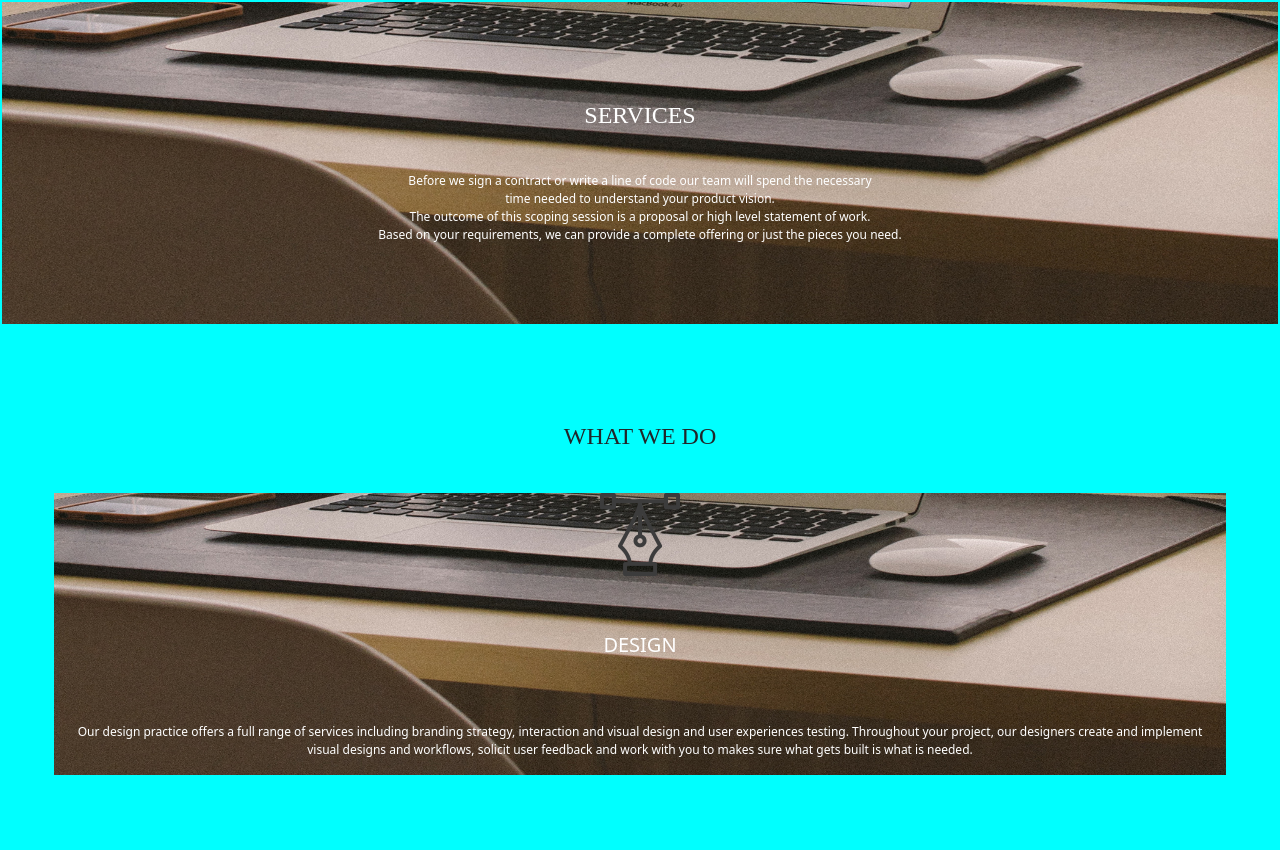
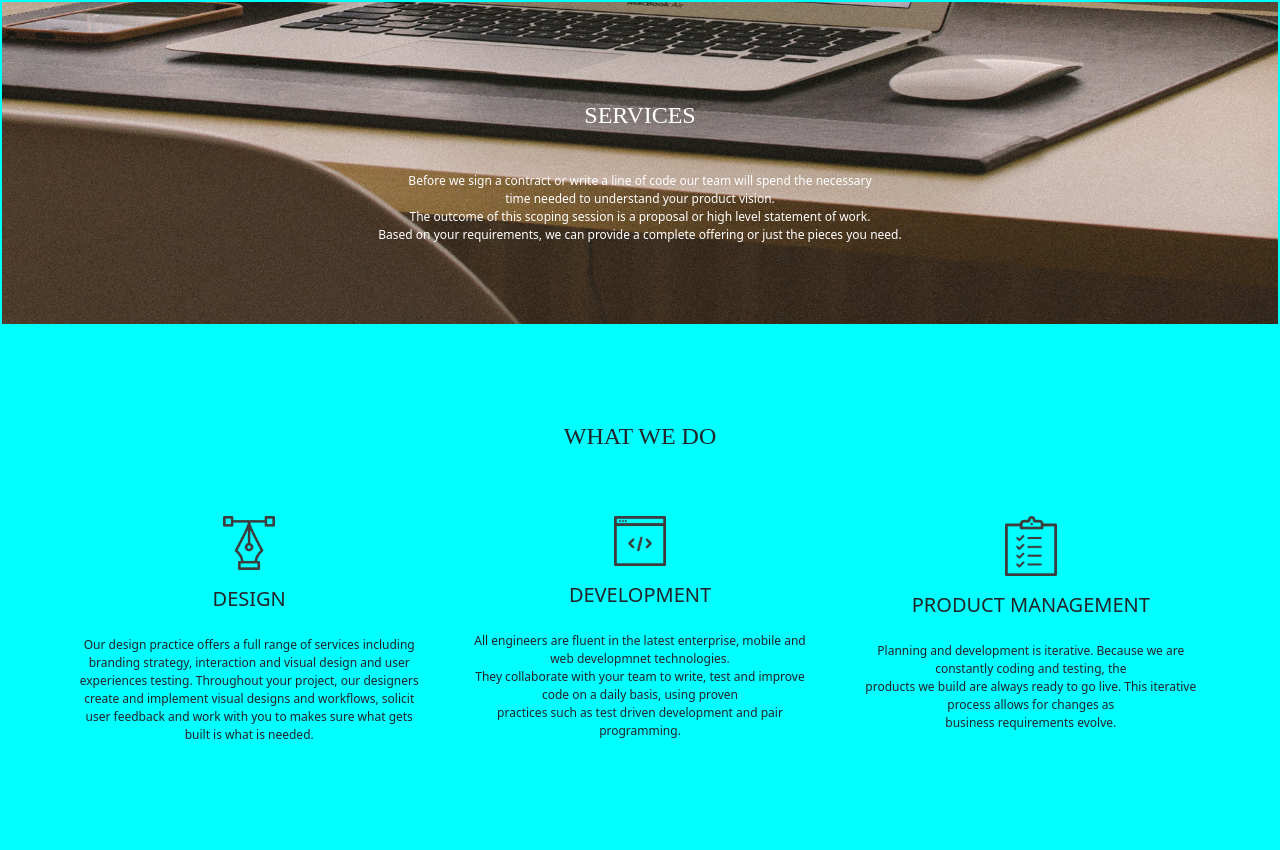
Before and after one commit to Jidraph1/DelaniStudio, a plain HTML site: page index.html in a window 1280 px wide. Shown: the part 1191-2041 px from the top of the page. Drawn offline with nearby package versions, Linux system fonts and the light colour scheme; files whose address does not match are found by name.

Commit message:
development and product management

```diff
--- a/index.html
+++ b/index.html
@@ -43,11 +43,11 @@
             you need.</p>
 
     </div>
-
+<!--
     <div class="container-fluid">
         <h4>WHAT WE DO</h4>
         <div class="row">
-            <div class="services provided col-mid-3">
+            <div class="services provided col-mid-3 col-md-6 col-sm-12">
                 <img class="services-img" src="assets/services_icons/design_icon.png" alt="Design">
                 <h5>DESIGN</h5>
                 <p>Our design practice offers a full range of services including branding strategy, interaction and
@@ -56,6 +56,40 @@
                     what gets built is what is needed.</p>
         </div>
     </div>
+    </div> -->
+    <div class="container-fluid">
+        <h4>WHAT WE DO</h4>
+        <div class="row">
+            <div class="service-provided col-lg-4 col-md-6 col-sm-12">
+                <img class="service-img" src="assets/services_icons/design_icon.png" alt="Design">
+                <h5>DESIGN</h5>
+                <p>Our design practice offers a full range of services including branding strategy, interaction and
+                    visual design and user experiences testing. Throughout your project, our designers create and
+                    implement visual designs and workflows, solicit user feedback and work with you to makes sure
+                    what gets built is what is needed.</p>
+                </p>
+            </div>
+
+
+            <div class="service-provided col-lg-4 col-md-6 col-sm-12">
+                <img class="service-img" src="assets/services_icons/dev_icon.png" alt="Development">
+                <h5>DEVELOPMENT</h5>
+                <p>All engineers are fluent in the latest enterprise, mobile and web developmnet technologies. <br> They
+                    collaborate with your team to write, test and improve code on a daily basis, using proven <br>
+                    practices such as test driven development and pair programming.</p>
+            </div>
+
+
+            <div class="service-provided col-lg-4 col-md-6 col-sm-12">
+                <img class="service-img" src="assets/services_icons/product_icon.png" alt="Product">
+                <h5>PRODUCT MANAGEMENT</h5>
+                <p>Planning and development is iterative. Because we are constantly coding and testing, the <br>
+                    products we build are always ready to go live. This iterative process allows for changes as <br>
+                    business requirements evolve.</p>
+            </div>
+        </div>
+    </div>
+    <div>
 
 
 
```
